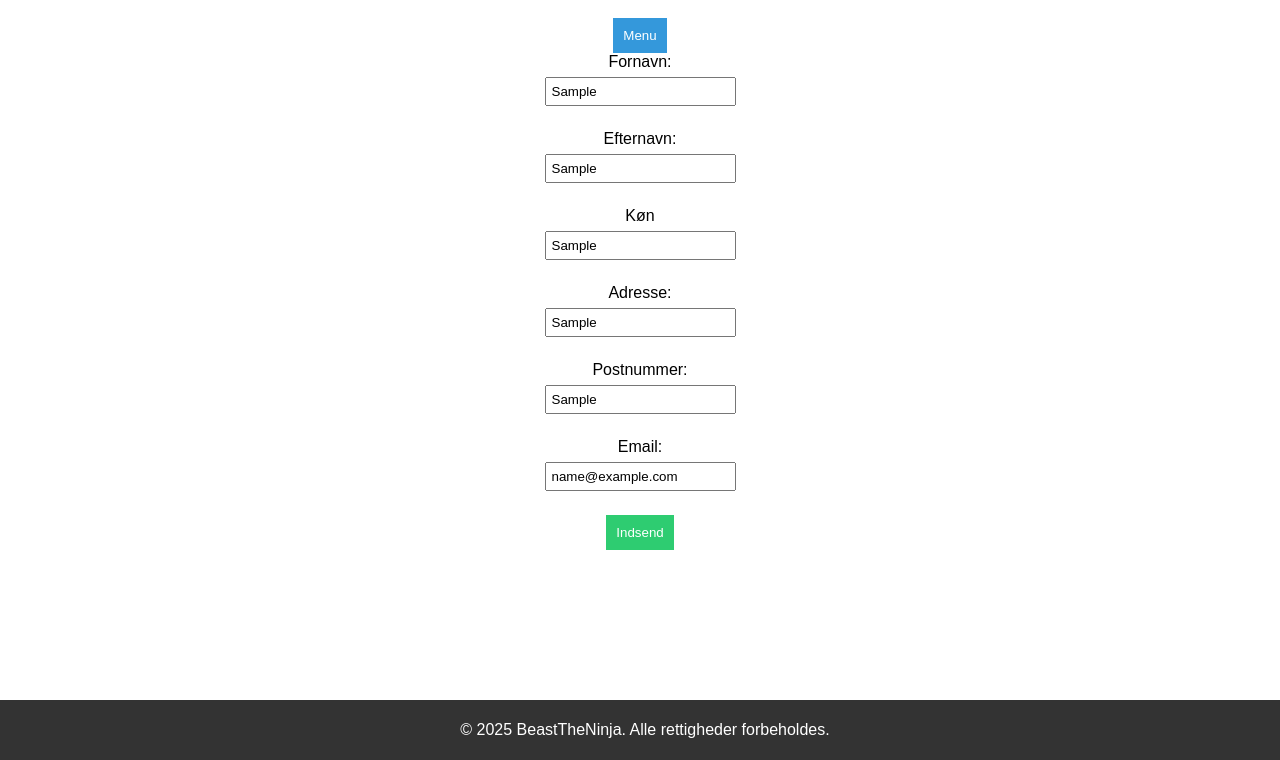
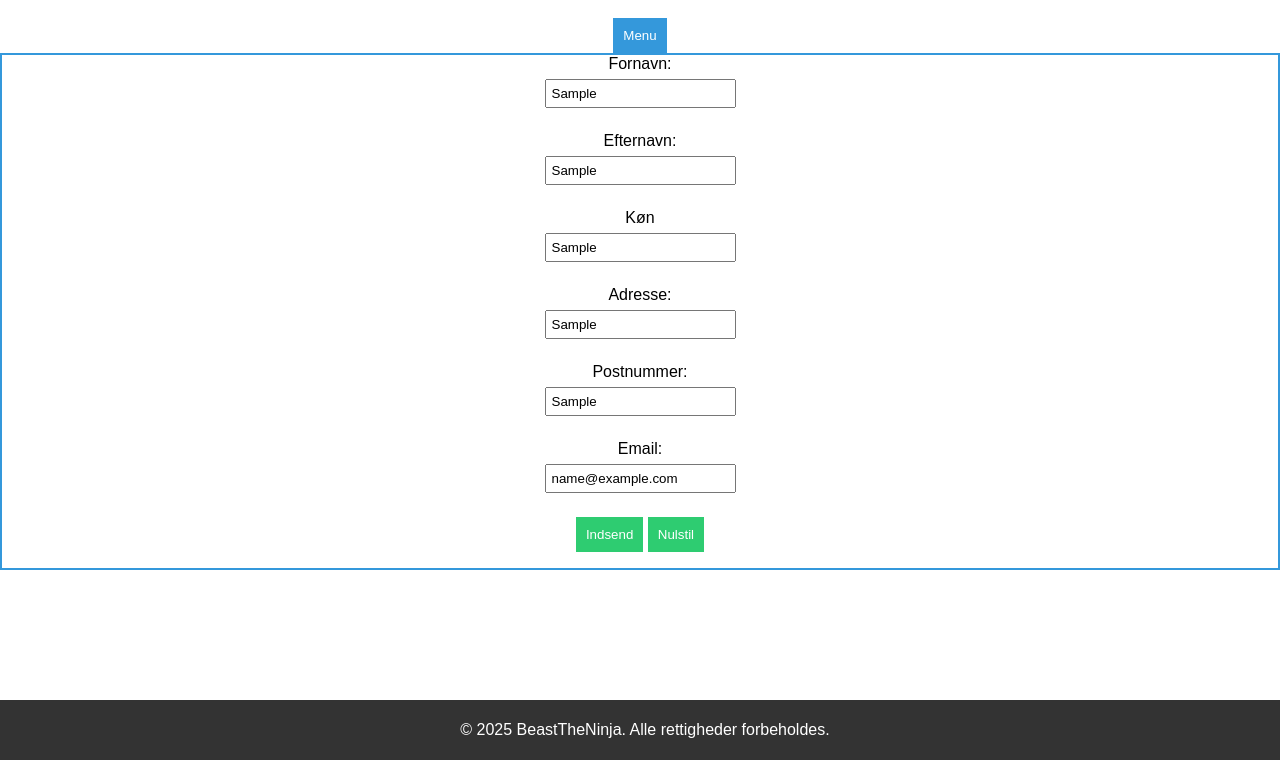
Before and after one commit to BeastTheNinja/JS-With_Heinz, a plain HTML site: page formler.html in a window 1280 px wide. Both pictures are taken after typing "Sample", "Sample", "Sample", "Sample", "Sample", "name@example.com" into the empty fields and a click on the button "Indsend". Shown: the part 40-800 px from the top of the page. Drawn offline with Linux system fonts and the light colour scheme.

Commit message:
update added gender

```diff
--- a/assests/css/formler.css
+++ b/assests/css/formler.css
@@ -61,3 +61,11 @@
         margin: 20px;
     }
     /* #endregion */
+    .container{
+        display: flex;
+        justify-content: center;
+        align-items: center;
+        border: 2px solid #3498db;
+        padding: 0px;
+        margin: 0px;
+    }
--- a/assests/js/formler.js
+++ b/assests/js/formler.js
@@ -1,5 +1,6 @@
 document.getElementById('firstname').addEventListener('input', validateFirstName);
 document.getElementById('lastname').addEventListener('input', validateLastName);
+document.getElementById('gender').addEventListener('input', validateGender);
 document.getElementById('address').addEventListener('input', validateAddress);
 document.getElementById('zipcode').addEventListener('input', validateZipcode);
 document.getElementById('email').addEventListener('input', validateEmail);
@@ -16,6 +17,16 @@ function validateLastName() {
     if (lastName.length < 2) {
         // alert('Efternavn skal være mindst 2 karakterer');
     }
+}
+
+function validateGender(){
+    const gender = document.getElementById('gender').value;
+    if (gender === 'male, female, other') {
+        return false;
+    }
+    // alert('Vælg venligst en køn');
+    return true;
+
 }
 
 function validateAddress() {
@@ -48,11 +59,12 @@ document.getElementById('myForm').addEventListener('submit', function(e) {
 function validateForm() {
     const firstName = document.getElementById('firstname').value;
     const lastName = document.getElementById('lastname').value;
+    const gender = document.getElementById('gender').value;
     const address = document.getElementById('address').value;
     const zipcode = document.getElementById('zipcode').value;
     const email = document.getElementById('email').value;
 
-    if (firstName.length >= 2 && lastName.length >= 2 && address.length >= 5 && /^\d+$/.test(zipcode) && /^[a-zA-Z0-9._-]+@[a-zA-Z0-9.-]+\.[a-zA-Z]{2,}$/.test(email)) {
+    if (firstName.length >= 2 && lastName.length >= 2 && gender !== 'male,female' && address.length >= 5 && /^\d+$/.test(zipcode) && /^[a-zA-Z0-9._-]+@[a-zA-Z0-9.-]+\.[a-zA-Z]{2,}$/.test(email)) {
         alert('Formularen er valideret korrekt');
         // Eventuelt sende formularen eller noget andet
     } else {
--- a/formler.html
+++ b/formler.html
@@ -23,6 +23,7 @@
     </nav>
     <!-- FORM VALIDERINGS -->
     <main>
+        <div class="container">
         <form id="myForm">
             <label for="firstname">Fornavn:</label>
             <input type="text" id="firstname" name="firstname" required>
@@ -43,7 +44,9 @@
             <input type="email" id="email" name="email" required>
             <br>
             <button type="submit">Indsend</button>
+            <button type="reset">Nulstil</button>
         </form>
+    </div>
     </main>
     <footer>
         <p>&copy; 2025 BeastTheNinja. Alle rettigheder forbeholdes.</p>
```
